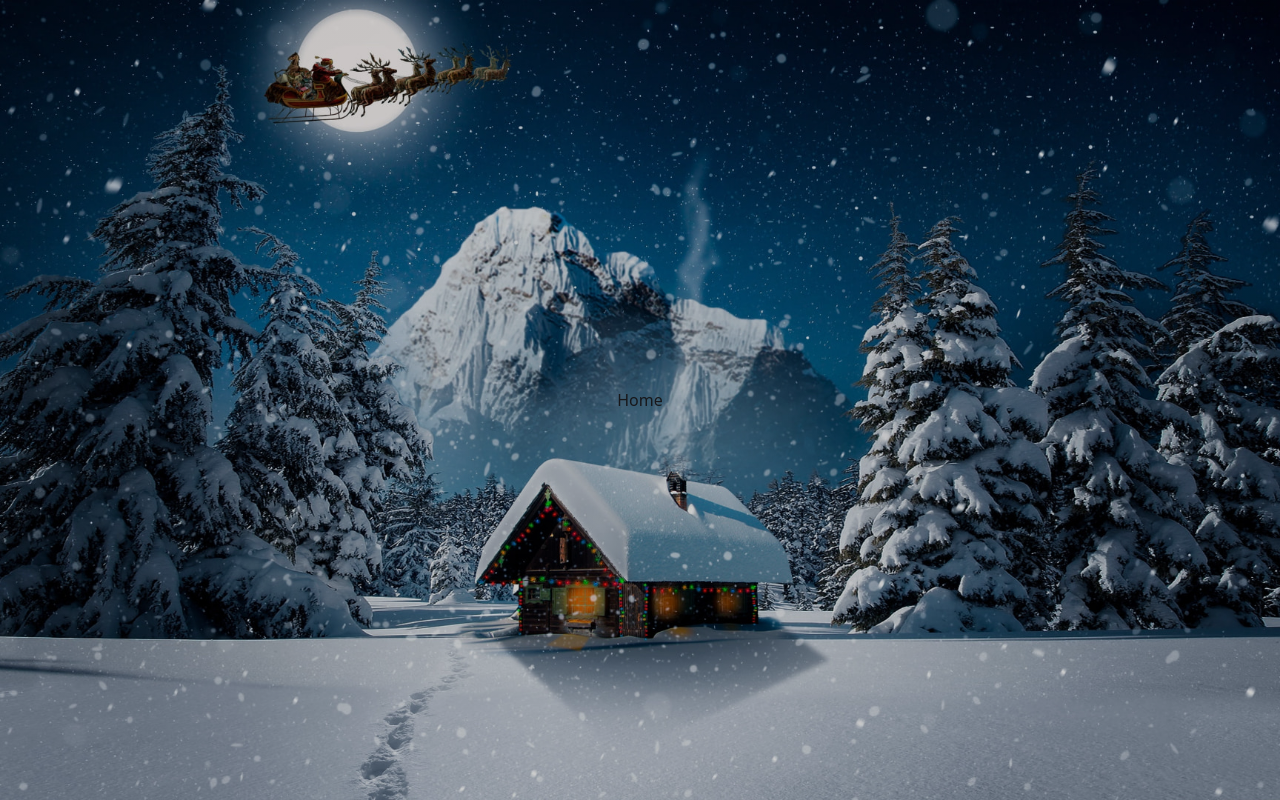
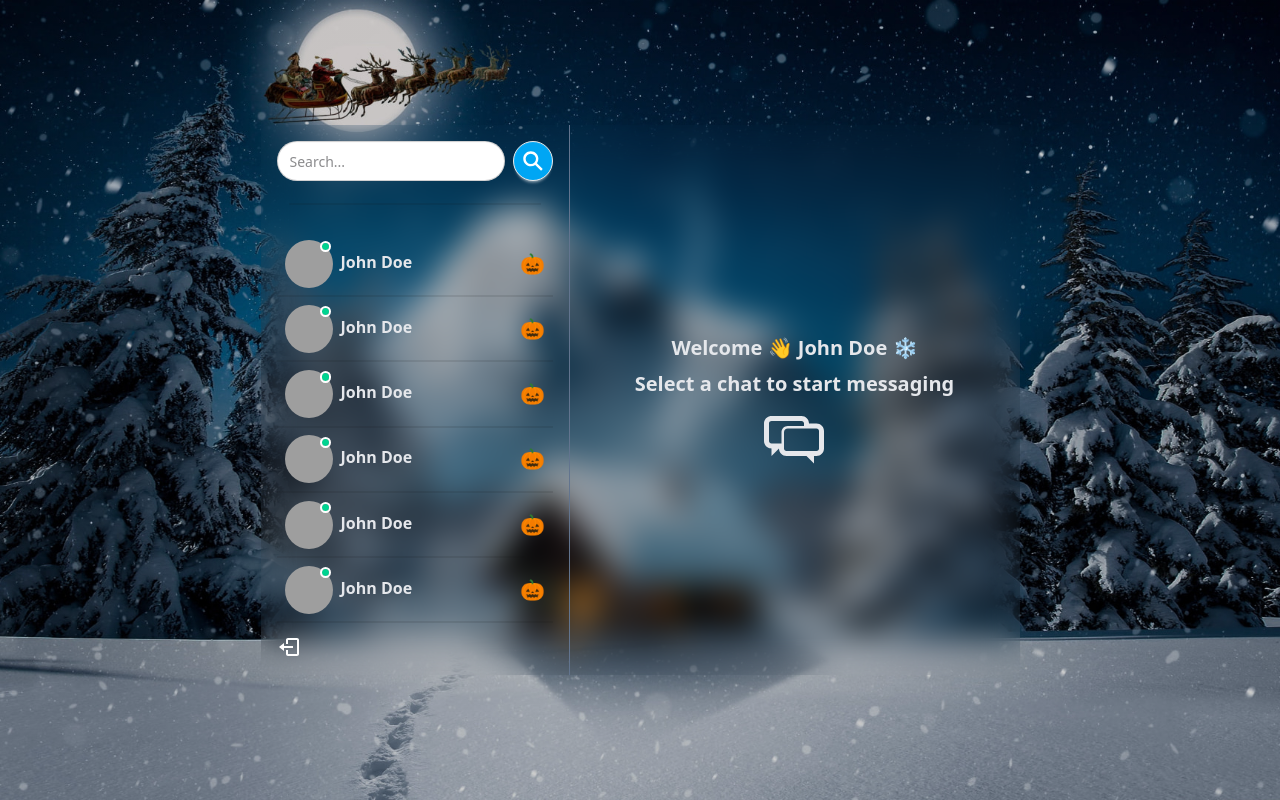
Before and after one commit to sseleimend/simple-chat-app, a React (Vite) app in the folder frontend/: page / in a window 1280 px wide. Built offline with nearby package versions, Linux system fonts and the light colour scheme; grey boxes are pictures that could not be loaded.

Commit message:
Update home component by adding sidebar and message container component

```diff
--- a/frontend/src/pages/home/Home.jsx
+++ b/frontend/src/pages/home/Home.jsx
@@ -1,5 +1,13 @@
+import { MessageContainer } from "../../components/messages/MessageContainer.jsx";
+import { Sidebar } from "../../components/sidebar/Sidebar.jsx";
+
 const Home = () => {
-  return <div>Home</div>;
+  return (
+    <div className="flex sm:h-[450px] md:h-[550px]  rounded-lg overflow-hidden backdrop-filter backdrop-blur-lg">
+      <Sidebar />
+      <MessageContainer />
+    </div>
+  );
 };
 
 export default Home;
```
